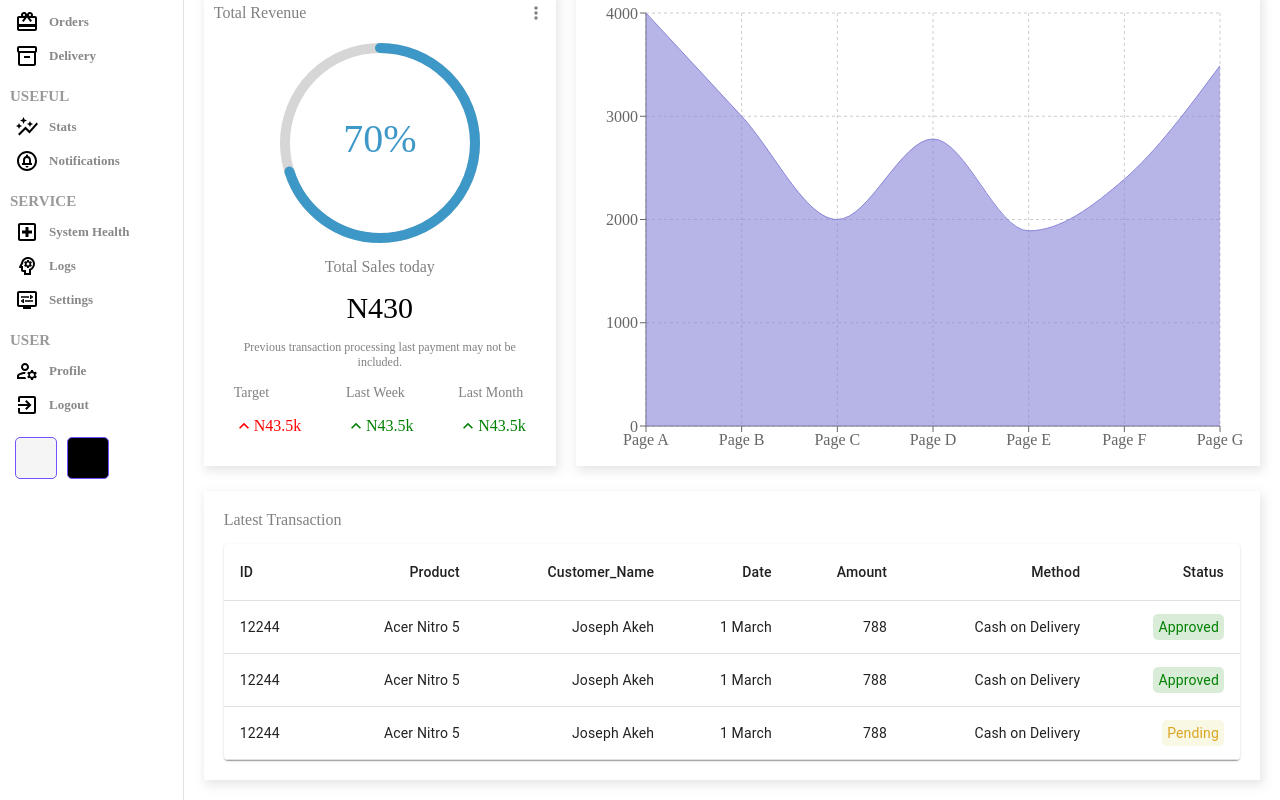
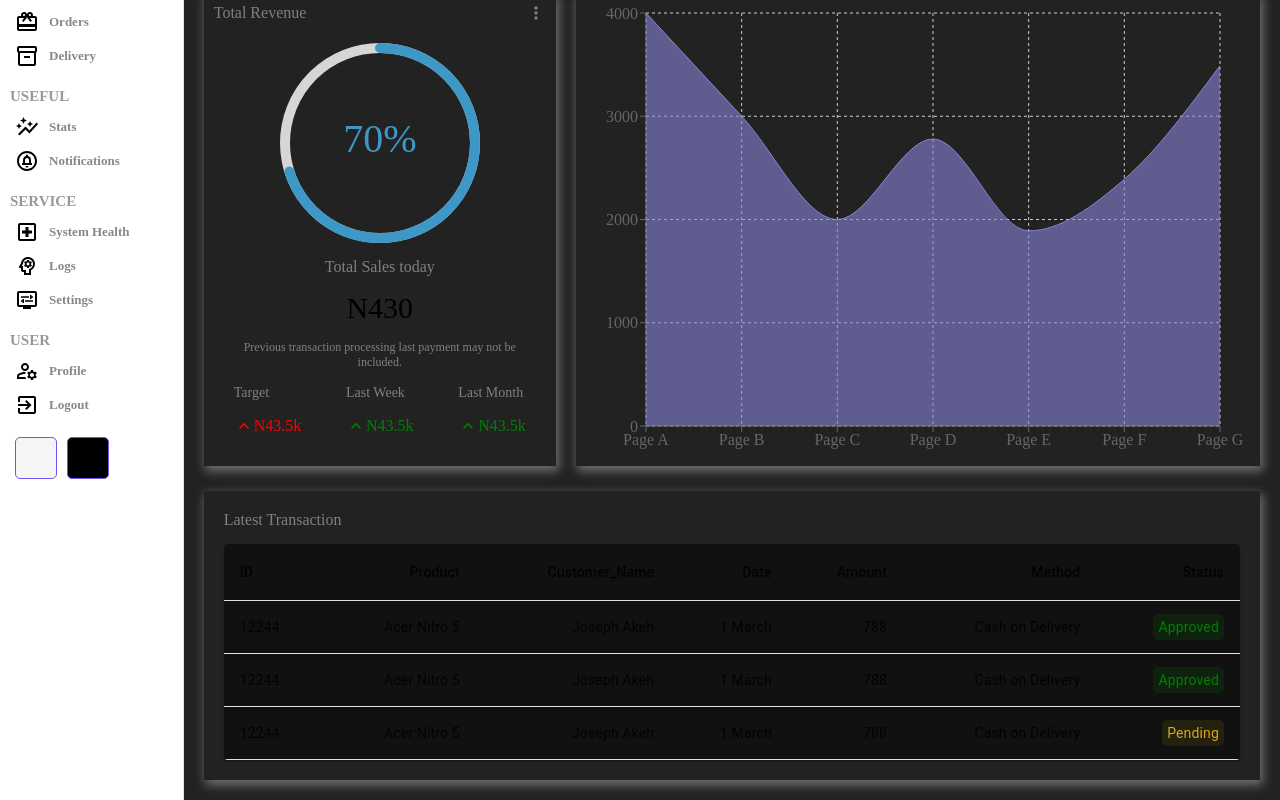
Before and after one commit to JOSH2019GABRIEL/React_Tutorial, a React (Create React App) app: page / in a window 1280 px wide. Shown: the part 223-1023 px from the top of the page. Built offline with nearby package versions, Linux system fonts and the light colour scheme.

Commit message:
Dark
Working on DarkMode

```diff
--- a/src/App.js
+++ b/src/App.js
@@ -6,10 +6,11 @@ import List from './pages/list/List'
 import Single from './pages/single/Single'
 import New from './pages/new/New'
 import { productInputs, userInput } from './formSource'
+import "./style/dark.scss"
 
 function App() {
   return (
-    <div className="App">
+    <div className="app dark">
      <BrowserRouter>
        <Routes>
          <Route path= "/" >
--- /dev/null
+++ b/src/style/dark.scss
@@ -0,0 +1,15 @@
+.app.dark{
+    background-color: #222;
+
+    .chartGrid{
+        stroke: rgba(228, 228, 288, 0.219);
+    }
+
+    .table{
+    background-color: #111;
+
+    .tableCell{
+        color: white;
+    }
+    }
+}
```
